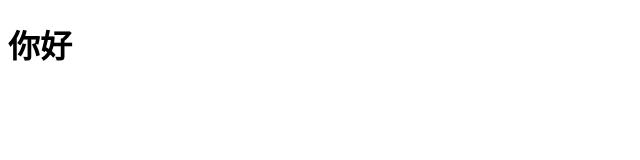
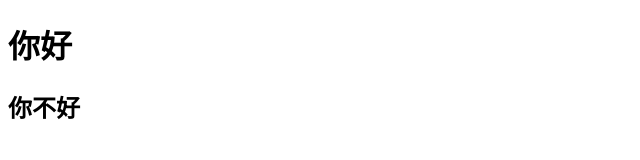
Before and after one commit to WananVVVV/May26, a plain HTML site: page index.html in a window 1280 px wide. Shown: the whole page, without its empty margins (0-640 px from the left). Drawn offline with Linux system fonts and the light colour scheme.

Commit message:
第二次提交

```diff
--- a/index.html
+++ b/index.html
@@ -10,7 +10,7 @@
 
 <body>
     <h1>你好</h1>
-
+    <h2>你不好</h2>
 </body>
 
 </html>
```
